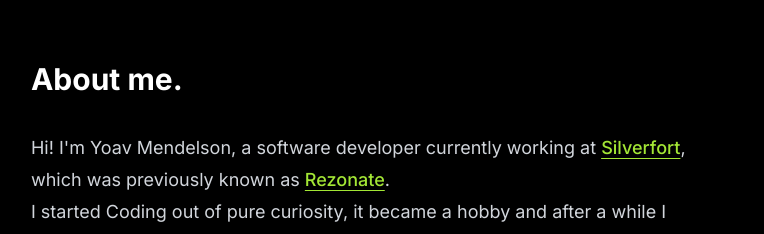
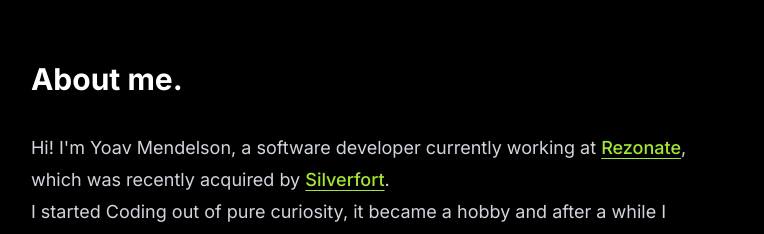
Before and after one commit to YoavDn/yoav, a Nuxt app: page / in a window 1280 px wide. Shown: the part 820-1054 px from the top of the page, without its empty margins (256-1020 px from the left). Built offline with nearby package versions, Linux system fonts and the light colour scheme; a web font is replaced by a local one.

Commit message:
update content

```diff
--- a/components/Content.vue
+++ b/components/Content.vue
@@ -14,7 +14,7 @@ onMounted(() => {
       <h2 class="scroll-hidden">About me.</h2>
       <p class="scroll-hidden">
         Hi! I'm Yoav Mendelson, a software developer currently working at
-        <a href="https://www.silverfort.com/">Silverfort</a>, which was previously known as <a href="https://www.rezonate.io/">Rezonate</a>. <br />
+        <a href="https://www.rezonate.io/">Rezonate</a>, which was recently acquired by <a href="https://www.silverfort.com/">Silverfort</a>. <br />
         I started Coding out of pure curiosity, it became a hobby and after a
         while I decided to take the next step and go for it do it full time.
       </p>
```
